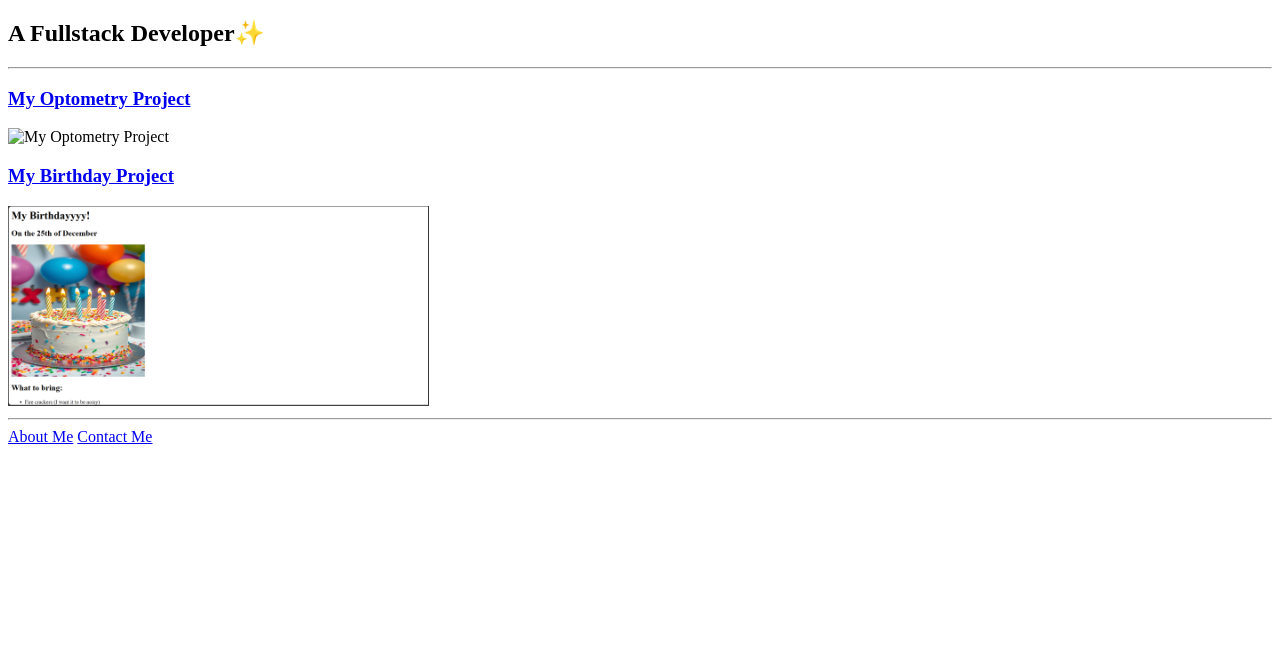
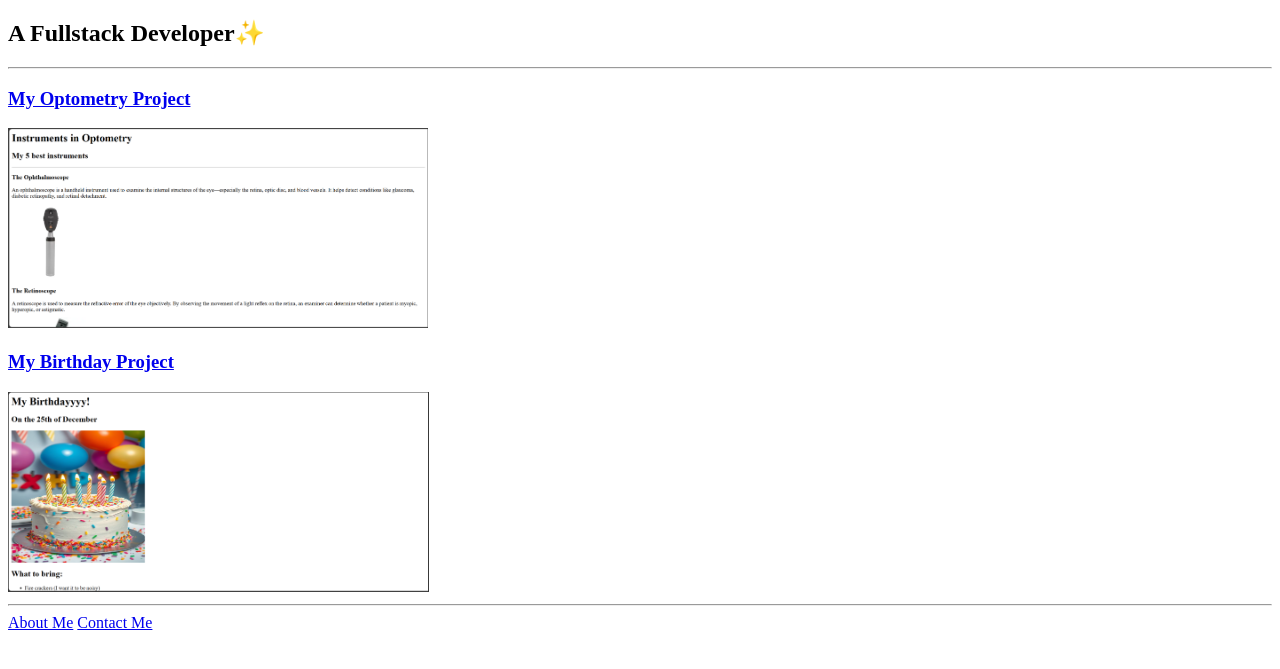
Before and after one commit to jfynn800-crypto/html-portfolio, a plain HTML site: page index.html in a window 1280 px wide. Shown: the part 61-730 px from the top of the page. Drawn offline with Linux system fonts and the light colour scheme.

Commit message:
Update index.html

```diff
--- a/index.html
+++ b/index.html
@@ -12,7 +12,7 @@
     <hr>
 
     <h3><a href="./public/Optometry.html">My Optometry Project</a></h3>
-    <img src="./assets/Images" height="200" alt="My Optometry Project">
+    <img src="./assets/Images/Ophal.png" height="200" alt="My Optometry Project">
     <h3><a href="./public/My Birthday.html">My Birthday Project</a></h3>
     <img src="./assets/Images/BC.png" height="200" alt="Birthday cake">
     <hr>
```
